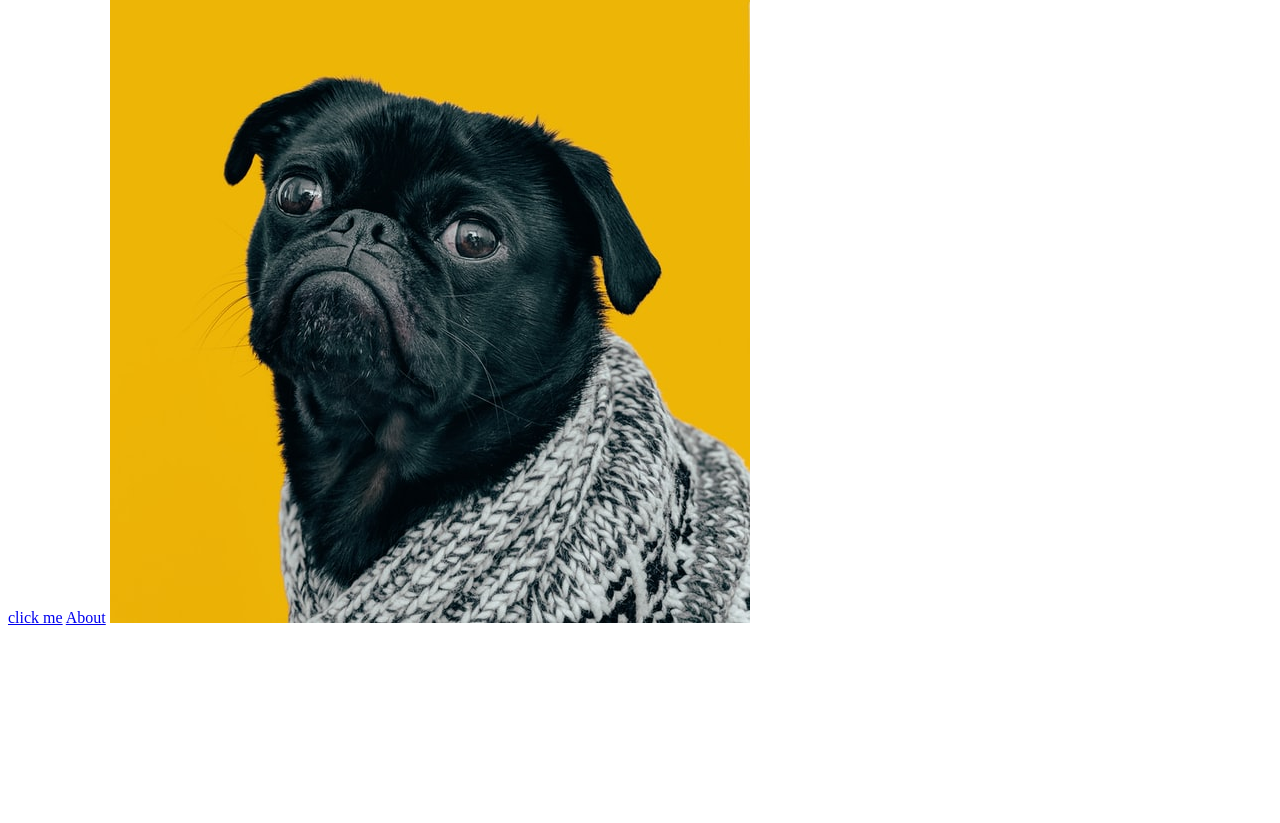
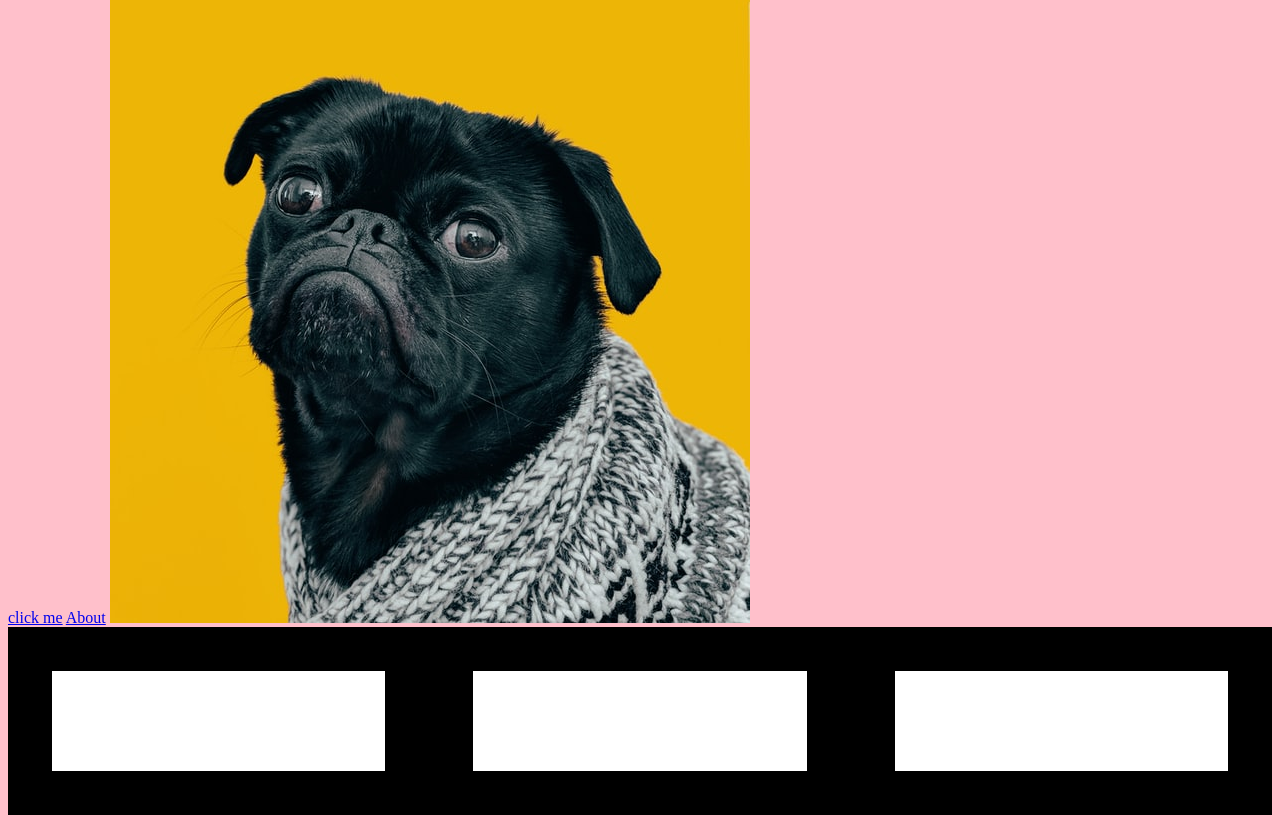
Before and after one commit to mhjarvis/The-Odin-Project, a plain HTML site: page general_practice/odin-links-and-images/index.html in a window 1280 px wide. Shown: the part 310-1133 px from the top of the page. Before the commit the page ends 945 px from the top, so only its background shows below. Drawn offline with Linux system fonts and the light colour scheme.

Commit message:
Add flexbox practice webpage.

```diff
--- a/general_practice/odin-links-and-images/index.html
+++ b/general_practice/odin-links-and-images/index.html
@@ -5,6 +5,8 @@
     <meta http-equiv="X-UA-Compatible" content="IE=edge">
     <meta name="viewport" content="width=device-width, initial-scale=1.0">
     <title>Document</title>
+    <link rel="stylesheet" href="styles.css">
+
 </head>
 <body>
     <h1>Homepage</h1>
@@ -17,5 +19,11 @@
 
     <!-- Adding images to display within webpage. -->
     <img src="images/dog.jpg" alt="The Pug Dog">
+
+    <div class="container">
+        <div class="one"></div>
+        <div class="two"></div>
+        <div class="three"></div>
+    </div>
 </body>
 </html>
--- /dev/null
+++ b/general_practice/odin-links-and-images/styles.css
@@ -0,0 +1,16 @@
+* {
+    background-color: pink;
+}
+
+.container {
+    display: flex;
+    background-color: black;
+}
+
+.container div {
+    background-color: white;
+    border: 4px solid black;
+    height: 100px;
+    margin: 40px;
+    flex: 1;
+}
```
Also changed, not shown: general_practice/flex_box/index.html (added, +13 -0 lines), general_practice/flex_box/styles.css (added).
